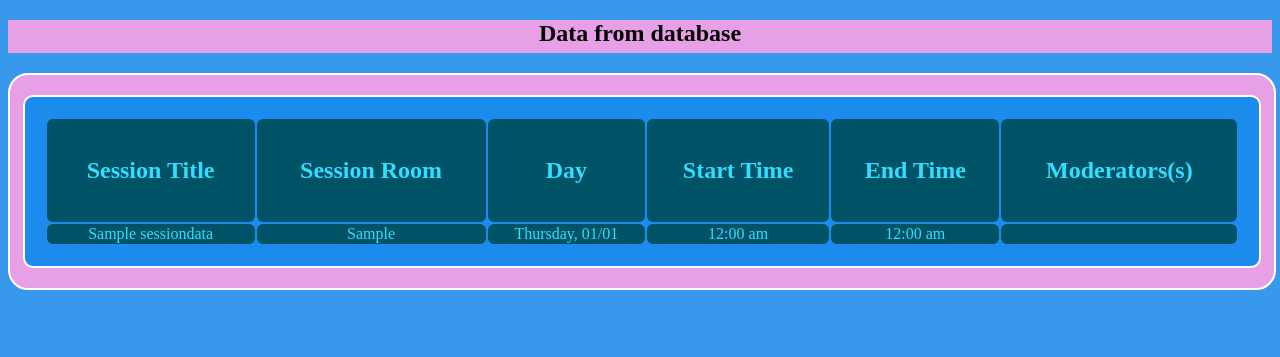
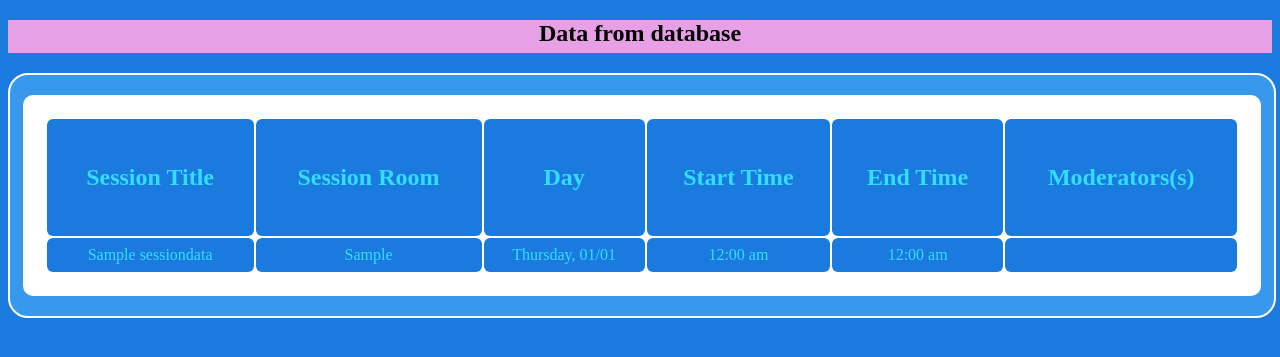
Before and after one commit to cortes-web-tech/in-session-domain, a PHP site: page /session.php in a window 1280 px wide. Shown: the top 357 px of the page. Run offline with PHP 8.4, Linux system fonts and the light colour scheme; tables that the repository leaves empty or names only in its code hold one stand-in row (values such as "Sample post"); data that the repository does not hold is empty; a stand-in replaces the project's code that opens the database connection.

Commit message:
CSS changes

```diff
--- a/style.css
+++ b/style.css
@@ -1,5 +1,5 @@
 body{
-background-color: #3898ec;
+background-color: #1b7add;
 }
 
 h1{
@@ -24,7 +24,6 @@ text-align:center;
 }
 
 h4{
-background-color: #005266;
 text-align: center;
 padding: 5px;
 font-size: 24px;
@@ -35,7 +34,7 @@ width: 100%;
 align: center;
 margin: auto;
 color: #e6faff;
-background-color: #e79fe6;
+background-color: #3898ec;
 border-radius: 20px;
 text-align: center;
 border: 2px solid white;
@@ -51,16 +50,21 @@ width: 98%;
 border: 2px solid white;
 color: white;
 border-radius: 10px;
-background-color: #1b8cee;
+background-color: #ffffff;;
 text-align: center;
 }
 
 .session_data_table tr {
-background-color: #005266;
+background-color: #1b7add;
 color: #33ddff;
 border-radius: 10px;
 }
 
 .session_data_table td {
 border-radius: 6px;
+padding: 8px;
 }
+
+a {
+background-color: #005266
+}
```
